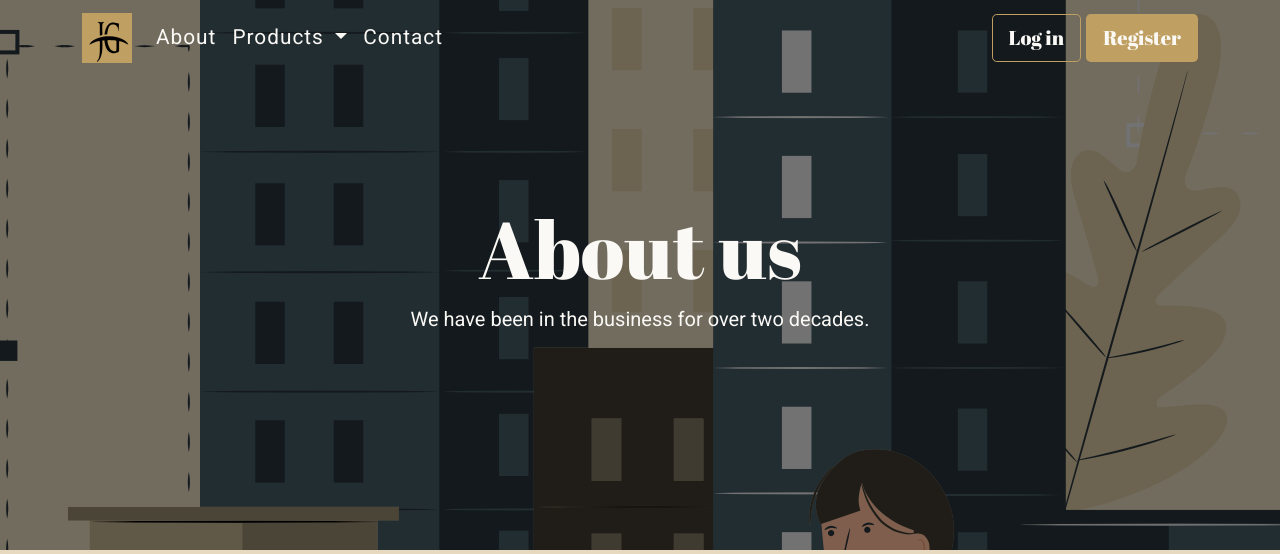
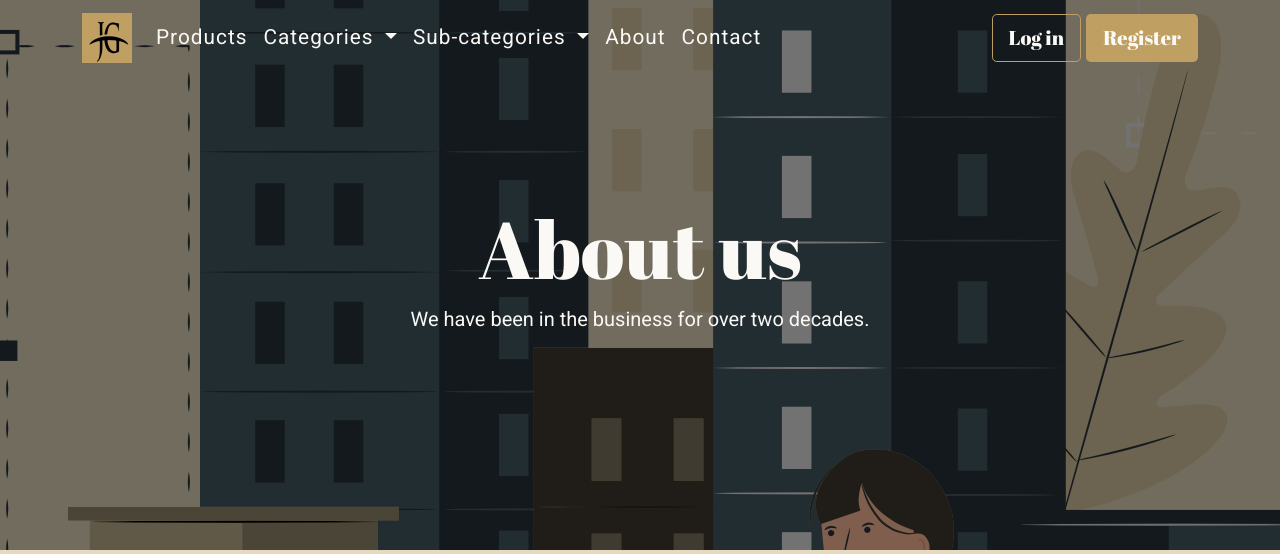
Before and after one commit to A3AJAGBE/jg-store, a Flask app: page /about in a window 1280 px wide. Shown: the top 554 px of the page. Run offline with Flask 2, Linux system fonts and the light colour scheme; data that the repository does not hold is empty; parts of the project's set-up code (start-up, migrations or seed data) failed here and were passed over; some libraries are stand-ins or nearby versions.

Commit message:
Add new nav links

```diff
--- a/store/templates/base.html
+++ b/store/templates/base.html
@@ -53,17 +53,30 @@
             <div class="collapse navbar-collapse" id="navbarSupportedContent">
                 <ul class="navbar-nav me-auto mb-2 mb-lg-0">
                     <li class="nav-item">
-                        <a class="nav-link" href="{{ url_for('about') }}">About</a>
+                        <a class="nav-link" href="{{ url_for('product') }}">Products</a>
                     </li>
                     <li class="nav-item dropdown">
                         <a class="nav-link dropdown-toggle" href="#" id="navbarDropdown" role="button" data-bs-toggle="dropdown" aria-expanded="false">
-                            Products
+                            Categories
                         </a>
                         <ul class="dropdown-menu" aria-labelledby="navbarDropdown">
-                            <li><a class="dropdown-item" href="#">Action</a></li>
-                            <li><a class="dropdown-item" href="#">Another action</a></li>
-                            <li><a class="dropdown-item" href="#">Something else here</a></li>
+                            {% for category in categories %}
+                            <li><a class="dropdown-item" href="{{ url_for('get_category', cat_id=category.id) }}">{{ category }}</a></li>
+                             {% endfor %}
                         </ul>
+                    </li>
+                    <li class="nav-item dropdown">
+                        <a class="nav-link dropdown-toggle" href="#" id="navbarDropdown2" role="button" data-bs-toggle="dropdown" aria-expanded="false">
+                            Sub-categories
+                        </a>
+                        <ul class="dropdown-menu" aria-labelledby="navbarDropdown2">
+                            {% for sub in sub_categories %}
+                            <li><a class="dropdown-item" href="{{ url_for('get_subcategory', sub_cat_id=sub.id) }}">{{ sub }}</a></li>
+                             {% endfor %}
+                        </ul>
+                    </li>
+                    <li class="nav-item">
+                        <a class="nav-link" href="{{ url_for('about') }}">About</a>
                     </li>
                     <li class="nav-item">
                         <a class="nav-link" href="{{ url_for('contact') }}">Contact</a>
```
